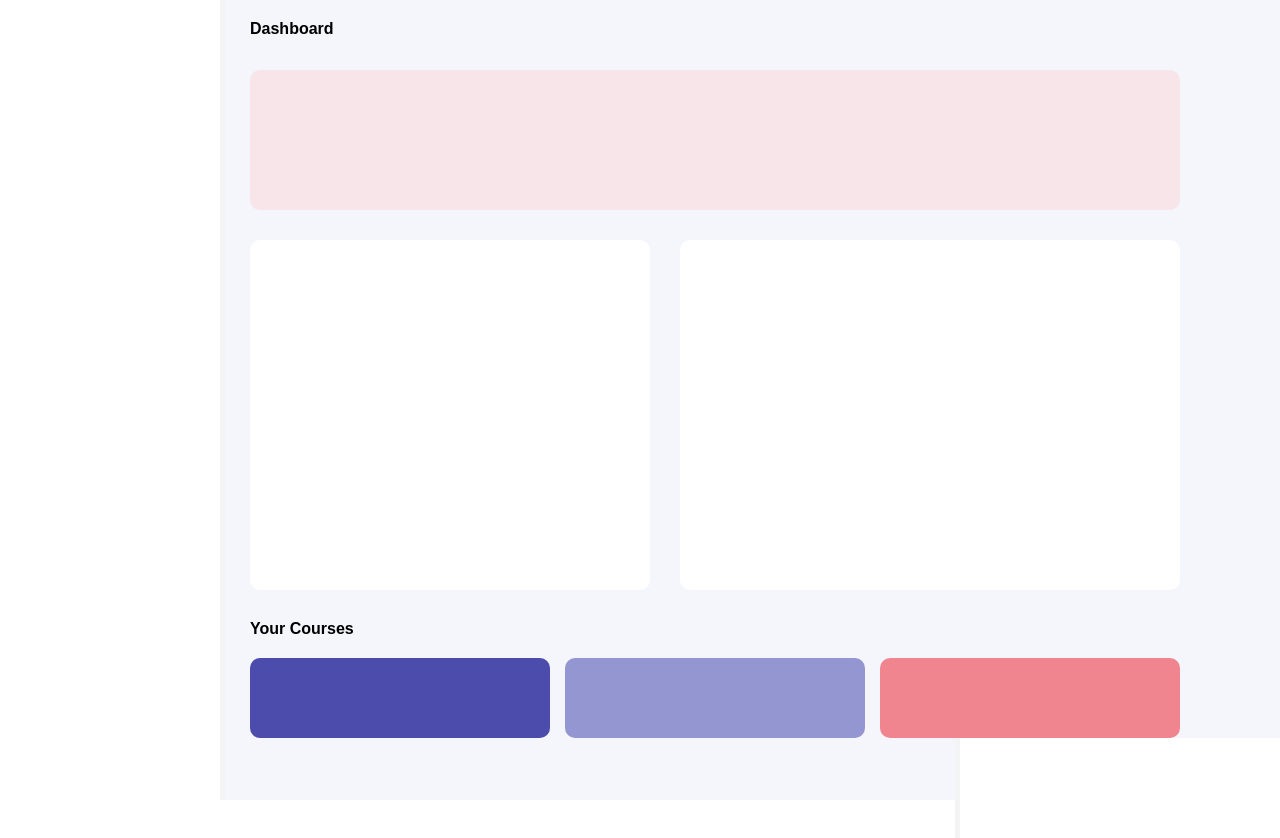
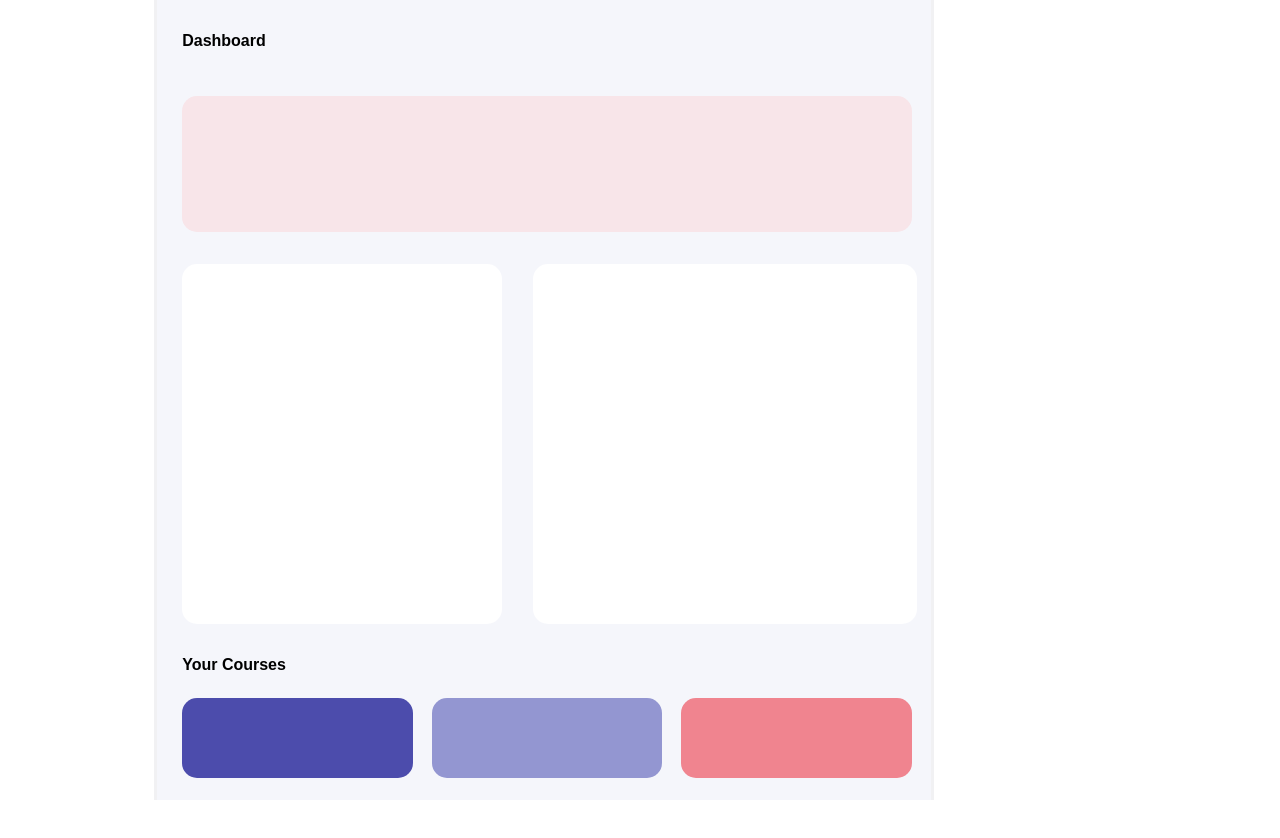
Before and after one commit to ziyadzulfikar/Task5, a plain HTML site: page index.html in a window 1280 px wide. After the commit the page ends 800 px from the top, so only its background shows below. Drawn offline with Linux system fonts and the light colour scheme.

Commit message:
Different styles were updated

```diff
--- a/style.css
+++ b/style.css
@@ -3,32 +3,31 @@
     font-family: 'Poppins', sans-serif;
 }
 .main{
-    width: 100%;
+    width: 100vw;
     height: 100vh;
     background: #f5f6fb;
 }
 .left{
-    box-shadow: 5px 0px #f4f4f4;
+    border-right: 3px solid #f1f1f3;
     background: white;
     height: 100vh;
-    width: 220px;
+    width: 12vw;
     float: left;
 }
 .middle{
     float: left;
 }
 .right{
-    box-shadow: -5px 0px #f4f4f4;
+    border-left: 3px solid #f1f1f3;
     background: white;
     height: 100vh;
-    width: 320px;
+    width: 27vw;
     float: right;
-    background: white;
 }
 .header{
     float: left;
-    margin-left: 30px;
-    margin-top: 20px;
+    margin-left: 2vw;
+    margin-top: 4vh;
     position: absolute;
 }
 .centre{
@@ -36,66 +35,65 @@
 }
 .TopBox{
     background: #f8e5e9;
-    height: 140px;
-    width: 930px;
+    height: 17vh;
+    width: 57vw;
     float: left;
-    margin-top: 70px;
-    margin-left: 30px;
-    border-radius: 10px;
+    margin-top: 12vh;
+    margin-left: 2vw;
+    border-radius: 15px;
 }
 .middleBox{
-    margin-left: 30px;
-    margin-top: 240px;
+    margin-left: 2vw;
+    margin-top: 33vh;
 }
 .LeftBox{
     float: left;
-    height: 350px;
-    width: 400px;
+    height: 45vh;
+    width: 25vw;
     background: white;
-    border-radius: 10px;
+    border-radius: 15px;
 }
 .RightBox{
     float: left;
-    height: 350px;
-    width: 500px;
+    height: 45vh;
+    width: 30vw;
     background: white;
-    border-radius: 10px;
-    margin-left: 30px;
+    border-radius: 15px;
+    margin-left: 31px;
 }
 .footer{
-    margin-left: 30px;
-    margin-top: 620px;
-    width: 930px;
+    margin-left: 2vw;
+    margin-top: 82vh;
+    width: 57vw;
 }
 .f-Header{
     float: left;
 }
 .courseBoxes{
     float: left;
-    height: 80px;
-    width: 930px;
-    margin-top: 20px;
+    width: 57vw;
+    margin-top: 3vh;
 }
 .course1{
     float: left;
     background: #4c4cac;
-    height: 80px;
-    width: 300px;
-    border-radius: 10px;
+    height: 10vh;
+    width: 18vw;
+    border-radius: 15px;
 }
 .course2{
-    margin-left: 15px;
+    margin-left: 1.5vw;
     float: left;
     background: #9396d1;
-    height: 80px;
-    width: 300px;
-    border-radius: 10px;
+    height: 10vh;
+    width: 18vw;
+    border-radius: 15px;
 }
 .course3{
-    margin-left: 15px;
+    margin-left: 1.5vw;
     float: left;
     background: #f0848f;
-    height: 80px;
-    width: 300px;
-    border-radius: 10px;
+    height: 10vh;
+    width: 18vw;
+    border-radius: 15px;
 }
```
